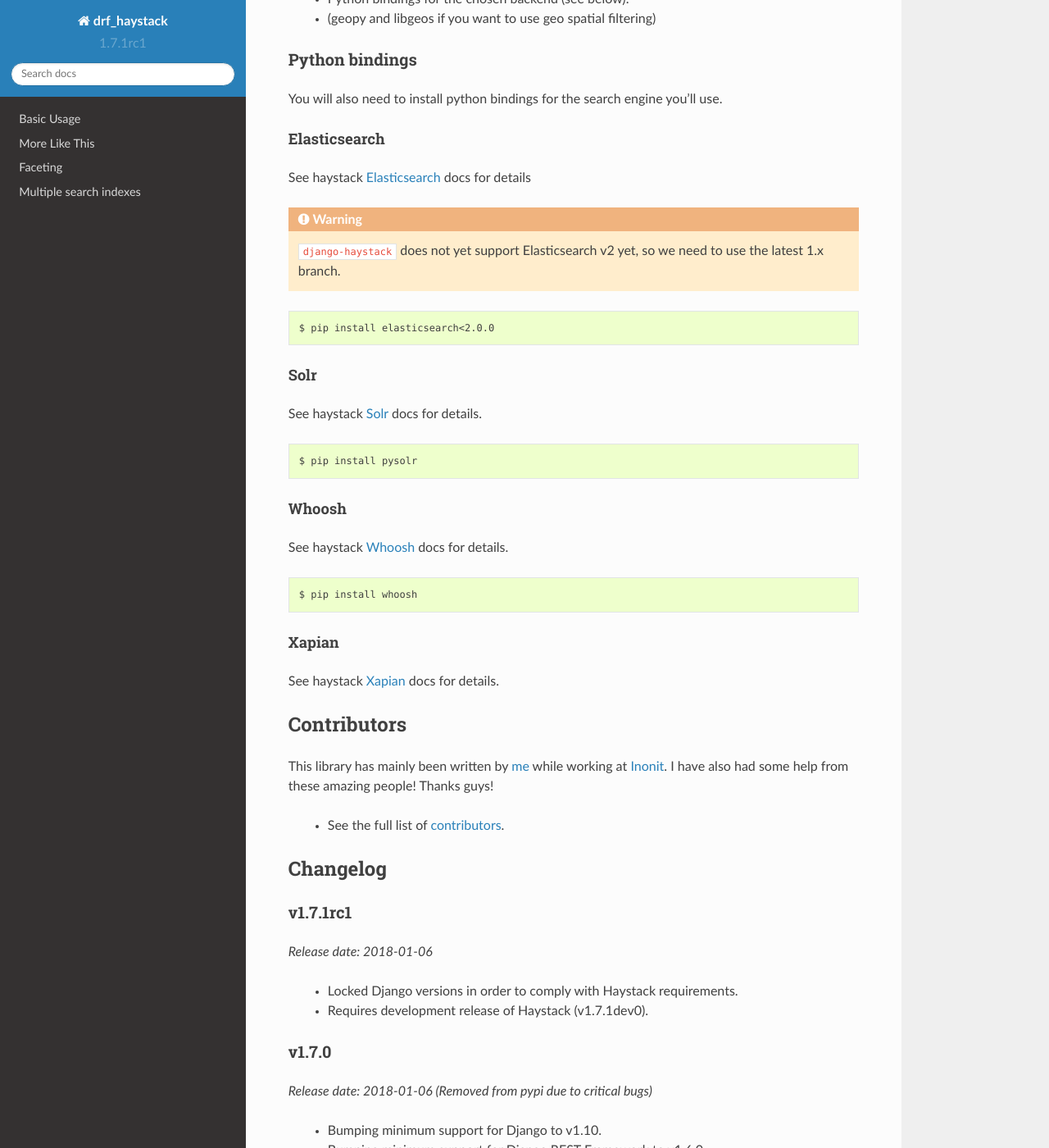
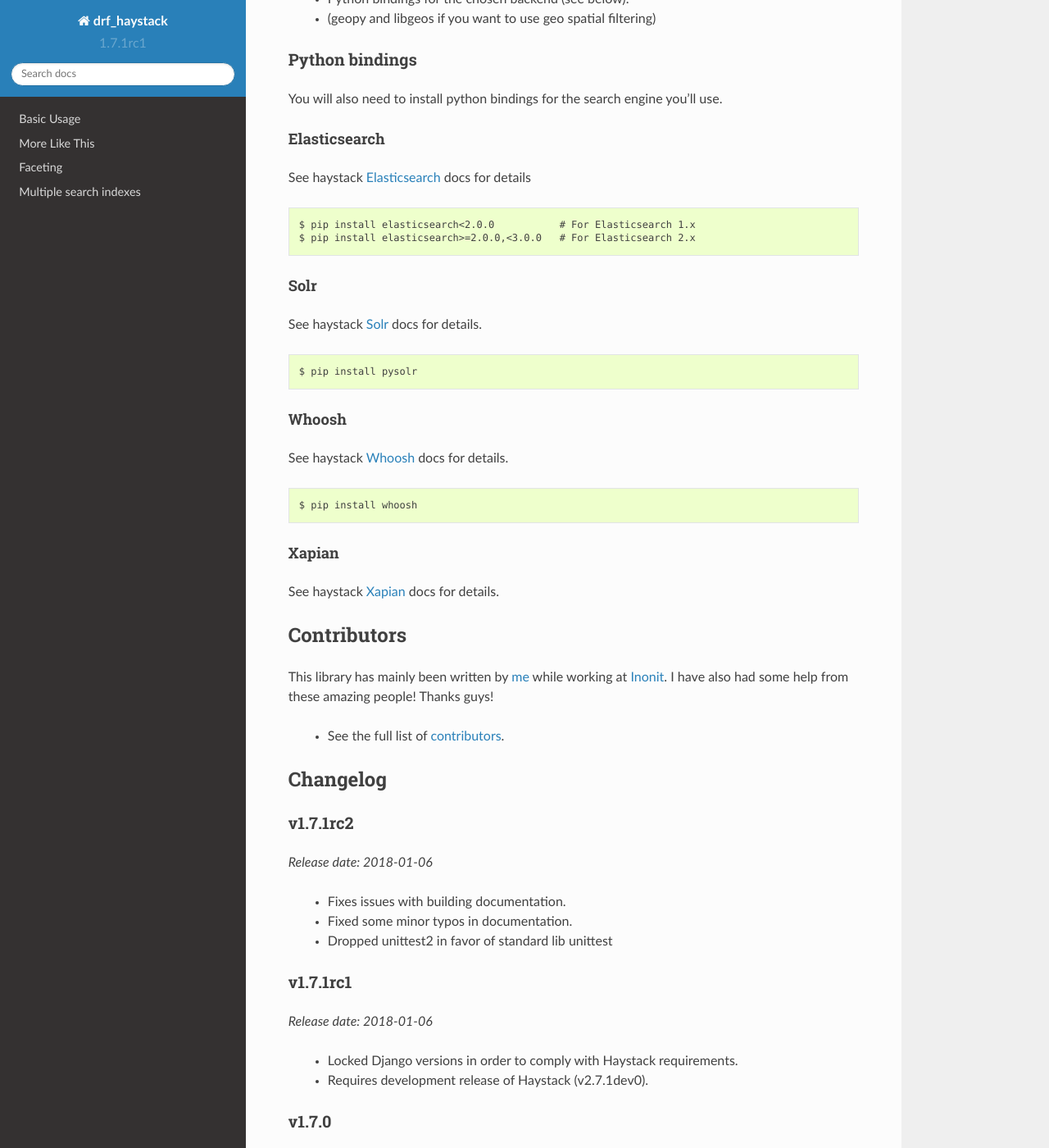
Before and after one commit to rhblind/drf-haystack, a Sphinx documentation site: the page built from docs/index.rst, in a window 1280 px wide and 1400 px high, scrolled down 1220 px. Shown: the whole window at 82% size. Built offline with Sphinx 7.4.7 and the Read the Docs theme 2.0.0, drawn with Linux system fonts in a browser that asks for light colours; pages that are not in the unit, such as notebooks, are missing from menus.

Commit message:
Replaced unittest2 with standard lib unittest
Signed-off-by: Rolf Håvard Blindheim <rhblind@gmail.com>

```diff
--- a/docs/index.rst
+++ b/docs/index.rst
@@ -61,14 +61,10 @@
 See haystack `Elasticsearch <https://django-haystack.readthedocs.io/en/v2.4.1/installing_search_engines.html#elasticsearch>`_
 docs for details
 
-.. warning::
-
-    ``django-haystack`` does not yet support Elasticsearch v2 yet, so we need to use the latest
-    1.x branch.
-
 .. code-block:: none
 
-    $ pip install elasticsearch<2.0.0
+    $ pip install elasticsearch<2.0.0           # For Elasticsearch 1.x
+    $ pip install elasticsearch>=2.0.0,<3.0.0   # For Elasticsearch 2.x
 
 Solr
 ....
@@ -109,12 +105,20 @@
 Changelog
 =========
 
+v1.7.1rc2
+---------
+*Release date: 2018-01-06*
+
+    - Fixes issues with building documentation.
+    - Fixed some minor typos in documentation.
+    - Dropped unittest2 in favor of standard lib unittest
+
 v1.7.1rc1
 ---------
 *Release date: 2018-01-06*
 
     - Locked Django versions in order to comply with Haystack requirements.
-    - Requires development release of Haystack (v1.7.1dev0).
+    - Requires development release of Haystack (v2.7.1dev0).
 
 v1.7.0
 ------
```
Also changed, not shown: 2 other files.
